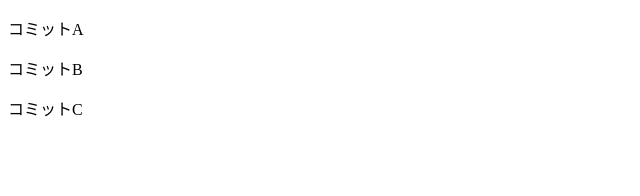
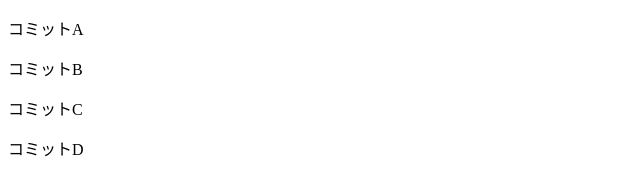
Before and after one commit to sunacodesu/test_02, a plain HTML site: page index.html in a window 1280 px wide. Shown: the full height of the page, 0-640 px from the left. Drawn offline with Linux system fonts and the light colour scheme.

Commit message:
コミットD

```diff
--- a/index.html
+++ b/index.html
@@ -9,5 +9,6 @@
   <p>コミットA</p>
   <p>コミットB</p>
   <p>コミットC</p>
+  <p>コミットD</p>
 </body>
 </html>
```
